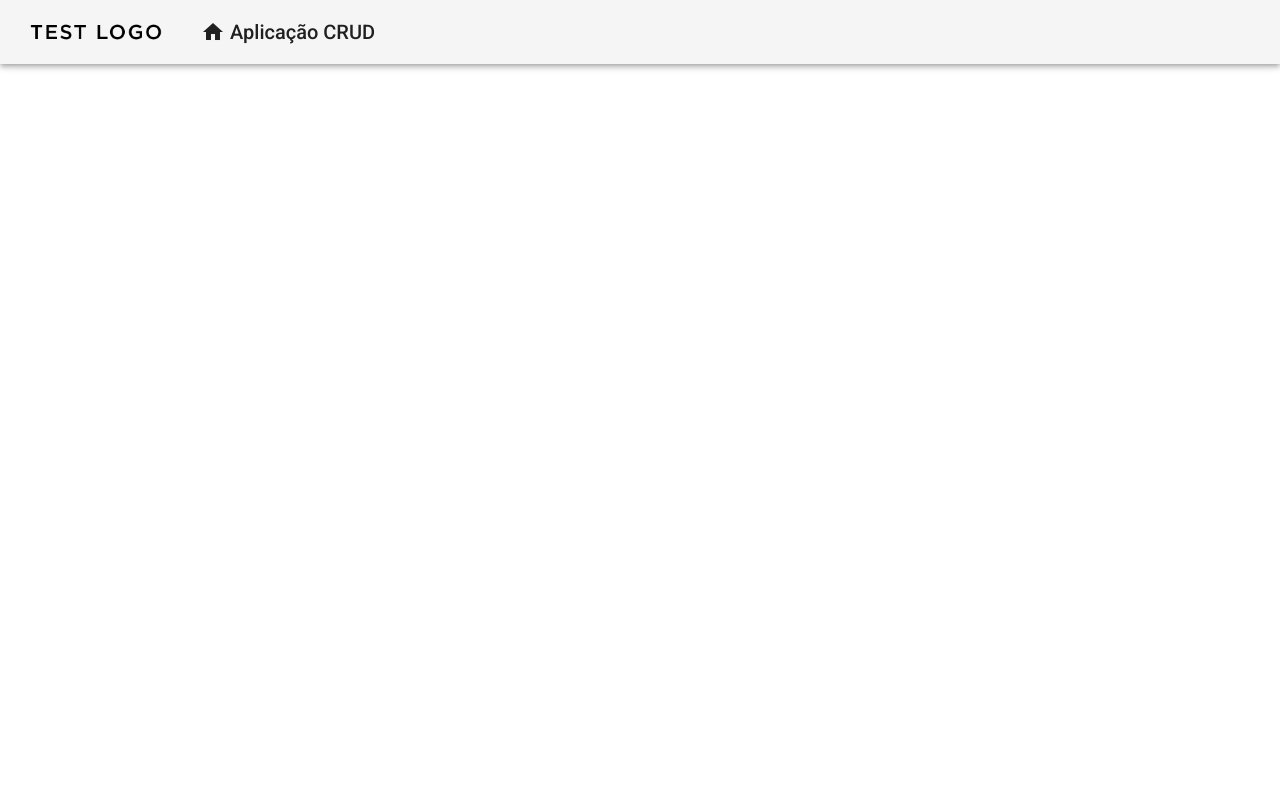
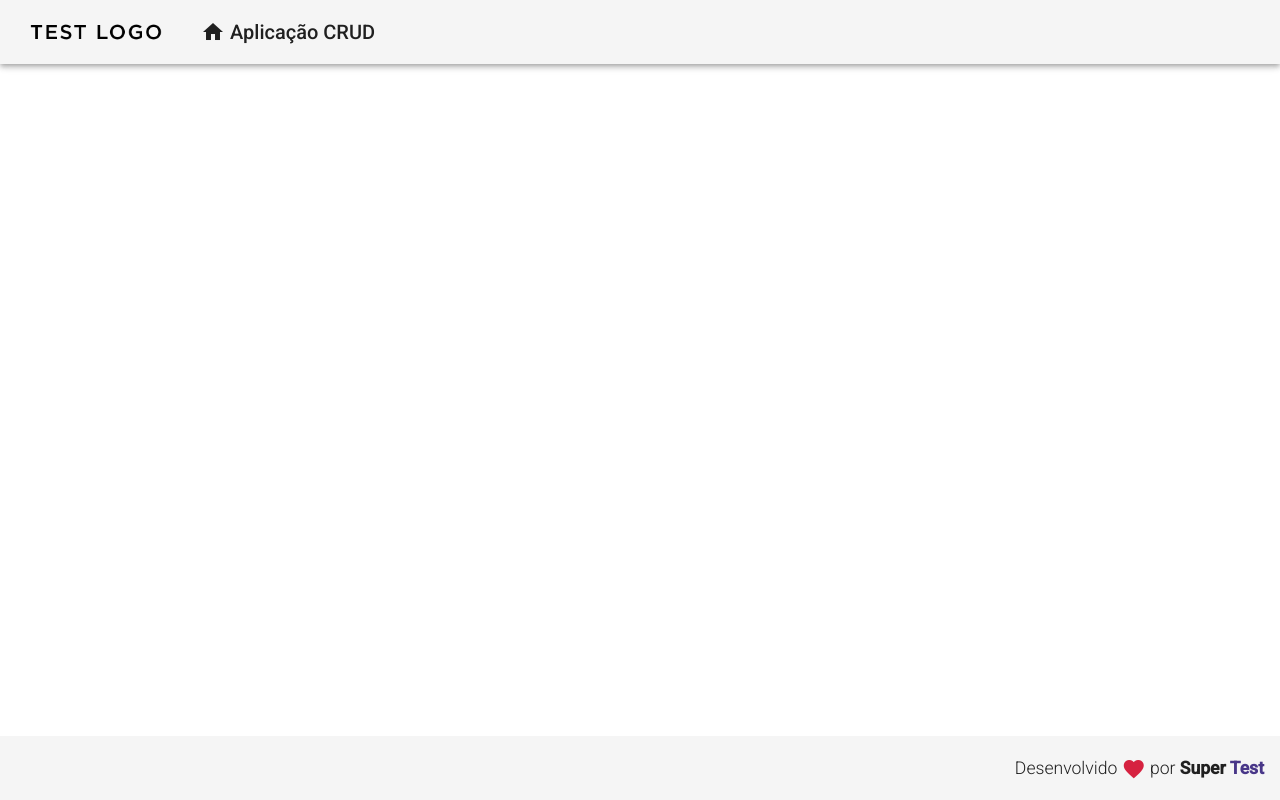
Before and after one commit to luizdorici/angular-studies, an Angular app: page / in a window 1280 px wide. Built offline with nearby package versions, Linux system fonts and the light colour scheme.

Commit message:
criacao do footer concluida

```diff
--- a/src/app/app.component.html
+++ b/src/app/app.component.html
@@ -1 +1,2 @@
 <app-header></app-header>
+<app-footer></app-footer>
--- a/src/app/app.module.ts
+++ b/src/app/app.module.ts
@@ -7,11 +7,13 @@ import { BrowserAnimationsModule } from '@angular/platform-browser/animations';
 import { HeaderComponent } from './components/template/header/header.component';
 
 import { MatToolbarModule } from '@angular/material/toolbar';
+import { FooterComponent } from './components/template/footer/footer.component';
 
 @NgModule({
   declarations: [
     AppComponent,
-    HeaderComponent
+    HeaderComponent,
+    FooterComponent
   ],
   imports: [
     BrowserModule,
--- /dev/null
+++ b/src/app/components/template/footer/footer.component.css
@@ -0,0 +1,12 @@
+.footer {
+    position: fixed;
+    bottom: 0;
+
+    display: flex;
+    justify-content: flex-end;
+}
+
+.footer > span {
+    font-size: 1.1rem;
+    font-weight: 300;
+}
--- /dev/null
+++ b/src/app/components/template/footer/footer.component.html
@@ -0,0 +1,9 @@
+<mat-toolbar class="footer">
+    <span>
+        Desenvolvido
+        <i class="material-icons red v-middle">
+            favorite
+        </i>
+        por <strong>Super <span class="purple">Test</span></strong>
+    </span>
+</mat-toolbar>
--- /dev/null
+++ b/src/app/components/template/footer/footer.component.ts
@@ -0,0 +1,15 @@
+import { Component, OnInit } from '@angular/core';
+
+@Component({
+  selector: 'app-footer',
+  templateUrl: './footer.component.html',
+  styleUrls: ['./footer.component.css']
+})
+export class FooterComponent implements OnInit {
+
+  constructor() { }
+
+  ngOnInit(): void {
+  }
+
+}
--- a/src/styles.css
+++ b/src/styles.css
@@ -2,3 +2,17 @@
 
 html, body { height: 100%; }
 body { margin: 0; font-family: Roboto, "Helvetica Neue", sans-serif; }
+
+/*classes CSS utilizadas de forma global na aplicação*/
+
+.purple {
+    color: rgb(72, 54, 136);
+}
+
+.red {
+    color: rgb(214, 34, 64);
+}
+
+.v-middle {
+    vertical-align: middle;
+}
```
